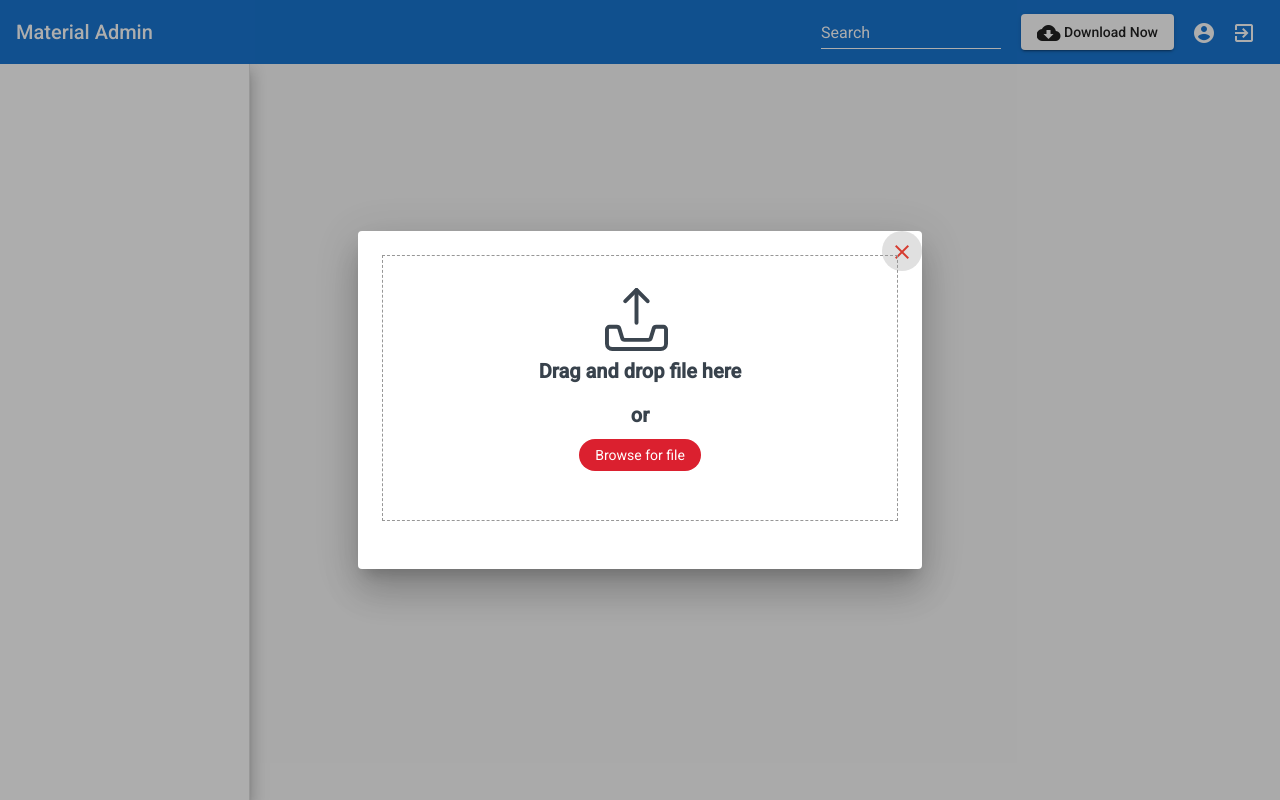
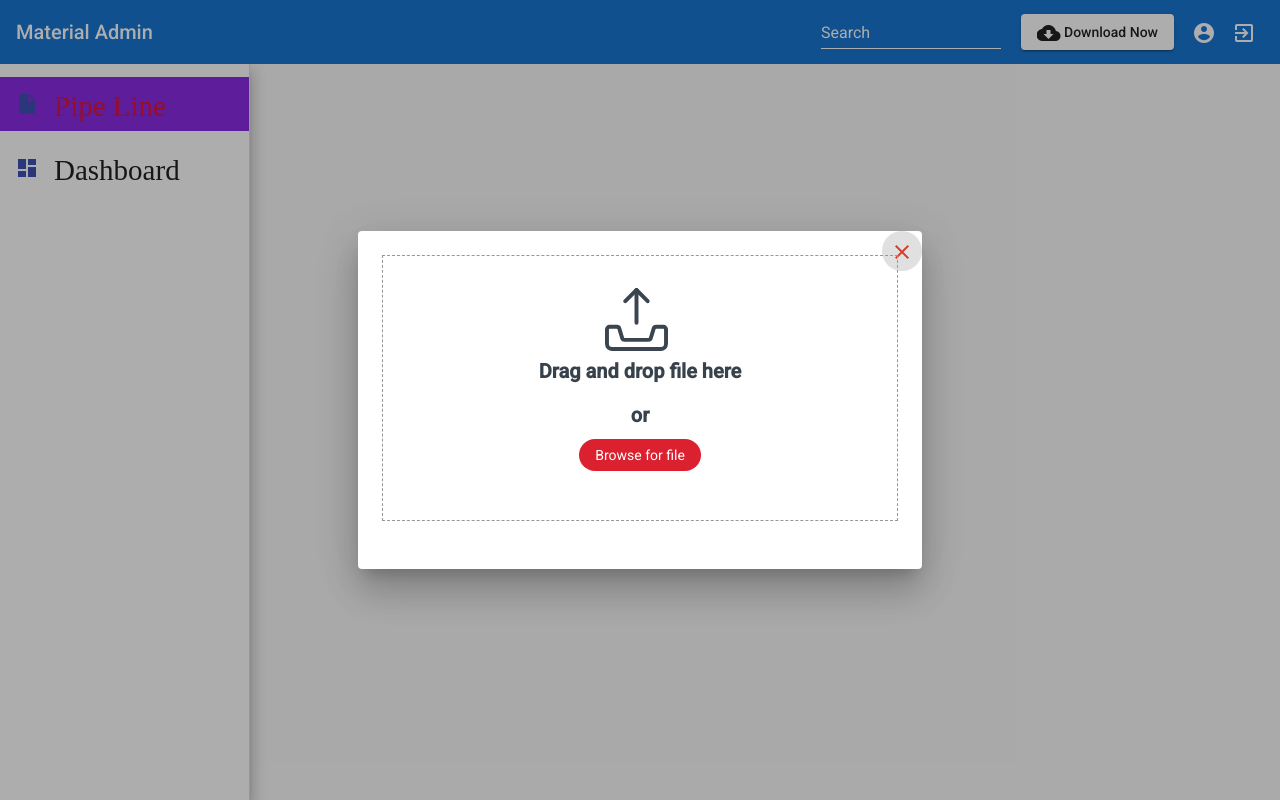
Before and after one commit to ambati-karvy/k-angilar-material-design, an Angular app: page /pipe-line in a window 1280 px wide. Built offline with nearby package versions, Linux system fonts and the light colour scheme.

Commit message:
file uploading styles

```diff
--- /dev/null
+++ b/src/app/layout/features/pipe-line/dashboard/dashboard.component.html
@@ -0,0 +1 @@
+<p>dashboard works!</p>
--- /dev/null
+++ b/src/app/layout/features/pipe-line/dashboard/dashboard.component.ts
@@ -0,0 +1,15 @@
+import { Component, OnInit } from '@angular/core';
+
+@Component({
+  selector: 'app-dashboard',
+  templateUrl: './dashboard.component.html',
+  styleUrls: ['./dashboard.component.css']
+})
+export class DashboardComponent implements OnInit {
+
+  constructor() { }
+
+  ngOnInit(): void {
+  }
+
+}
--- a/src/app/layout/features/pipe-line/pipe-line.component.ts
+++ b/src/app/layout/features/pipe-line/pipe-line.component.ts
@@ -12,12 +12,10 @@ export class PipeLineComponent implements OnInit,AfterViewInit  {
   constructor(public matDialog:MatDialog) { }
 
   ngOnInit(): void {
-    //this.matDialog.open(this.mismoFileUpload);
+
   }
 
-  openDialog() {
-    this.matDialog.open(this.mismoFileUpload);
-  }
+
   ngAfterViewInit() {
     this.matDialog.open(this.mismoFileUpload,{ disableClose: true });
   }
--- a/src/app/layout/lay-routing.module.ts
+++ b/src/app/layout/lay-routing.module.ts
@@ -2,11 +2,13 @@ import { NgModule, Component } from '@angular/core';
 import { Routes, RouterModule } from '@angular/router';
 import { LayoutComponent } from './layout.component';
 import { PipeLineComponent } from './features/pipe-line/pipe-line.component';
+import { DashboardComponent } from './features/pipe-line/dashboard/dashboard.component';
 
 
 const routes: Routes = [
   {path:'',component:LayoutComponent,children:[
-    {path:'pipe-line',component:PipeLineComponent}]}
+    {path:'pipe-line',component:PipeLineComponent},
+    {path:'dashboard',component:DashboardComponent}]}
 ];
 
 @NgModule({
--- a/src/app/layout/layout.component.scss
+++ b/src/app/layout/layout.component.scss
@@ -8,10 +8,10 @@
   left: 0;
   right: 0;
   .sidenav-container {
-    flex: 1;
+    flex: 2;
     background: $main-background-color;
     .sidenav {
-      padding: 12px;
+      padding: 0px;
       width: 250px;
       background: $white;
     }
@@ -20,3 +20,7 @@
     }
   }
 }
+
+.active {
+  color: #FFF !important;
+}
--- a/src/app/layout/layout.module.ts
+++ b/src/app/layout/layout.module.ts
@@ -8,6 +8,7 @@ import { WelcomeMaterialModule } from '../material/common.material.module';
 import { LayoutRoutingModule } from './lay-routing.module';
 import { FileProgressComponent } from './features/file-progress.component';
 import { ProgressDirective } from './features/progress.directive';
+import { DashboardComponent } from './features/pipe-line/dashboard/dashboard.component';
 
 
 
@@ -20,6 +21,7 @@ import { ProgressDirective } from './features/progress.directive';
     PipeLineComponent,
     FileProgressComponent,
     ProgressDirective,
+    DashboardComponent,
 
 
   ],
--- a/src/app/layout/side-bar/side-bar.component.html
+++ b/src/app/layout/side-bar/side-bar.component.html
@@ -1,3 +1,44 @@
 <mat-nav-list>
+    <!-- <a mat-list-item [routerLinkActive]="active-list-item" [routerLink]="['/pipe-line']">
+        <mat-icon class="sidenav-icon">insert_drive_file</mat-icon>Blank Page
+    </a>
+    <a mat-list-item [routerLinkActive]="active-list-item" [routerLink]="['/dashboard']">
+        <mat-icon class="sidenav-icon">insert_drive_file</mat-icon>Blank Page
+    </a>
+    <a mat-list-item [routerLinkActive]="active-list-item" [routerLink]="['/reports']">
+        <mat-icon class="sidenav-icon">insert_drive_file</mat-icon>Blank Page
+    </a> -->
 
+    <!-- <a mat-list-item routerLink="/pipe-line" routerLinkActive="active">
+        <h2 matLine>Home</h2>
+        <mat-icon matListIcon>home</mat-icon>
+    </a>
+    <a mat-list-item routerLink="/dashboard" routerLinkActive="active">
+        <h2 matLine>Account</h2>
+        <mat-icon matListIcon>person</mat-icon>
+    </a>
+    <a mat-list-item routerLink="/settings" routerLinkActive="active">
+        <h2 matLine>Settings</h2>
+        <mat-icon matListIcon>settings</mat-icon>
+    </a> -->
+    <!-- <ul>
+        <li routerLinkActive="active" *ngFor="let menuItem of menuItems" class="{{menuItem.class}} nav-item">
+            <a class="nav-link" [routerLink]="[menuItem.path]">
+                <i class="material-icons">{{menuItem.icon}}</i>
+                <p>{{menuItem.title}}</p>
+            </a>
+        </li>
+    </ul> -->
+    <ul class="nav navbar-nav item">
+        <li>
+            <a [routerLink]="['/pipe-line']" routerLinkActive="active">
+                <mat-icon class="sidenav-icon">insert_drive_file</mat-icon>Pipe Line
+            </a>
+        </li>
+        <li>
+            <a [routerLink]="['/dashboard']" routerLinkActive="active">
+                <mat-icon class="sidenav-icon">dashboard</mat-icon>Dashboard
+            </a>
+        </li>
+      </ul>
 </mat-nav-list>
--- a/src/app/layout/side-bar/side-bar.component.scss
+++ b/src/app/layout/side-bar/side-bar.component.scss
@@ -32,3 +32,31 @@
       }
   }
 }
+.active {
+    color: crimson !important;
+    background-color: blueviolet;
+}
+
+ul {
+list-style-type: none;
+margin: 0;
+padding: 0;
+overflow: hidden;
+//background-color: #F8F8FF;
+}
+ul li {
+padding: 5px 0px;
+}
+
+li a {
+display: block;
+text-align: left;
+font-size: 29px;
+padding: 15px;
+text-decoration: none;
+font-family: "Times New Roman", Times, serif;
+}
+
+li a:hover {
+background-color:blueviolet;
+}
--- a/src/app/layout/side-bar/side-bar.component.ts
+++ b/src/app/layout/side-bar/side-bar.component.ts
@@ -1,4 +1,23 @@
 import { Component, OnInit } from '@angular/core';
+
+
+declare const $: any;
+declare interface RouteInfo {
+    path: string;
+    title: string;
+    icon: string;
+    class: string;
+}
+export const ROUTES: RouteInfo[] = [
+    { path: '/dashboard', title: 'Dashboard',  icon: 'dashboard', class: '' },
+    { path: '/pipe-line', title: 'User Profile',  icon:'person', class: '' },
+    { path: '/table-list', title: 'Table List',  icon:'content_paste', class: '' },
+    { path: '/typography', title: 'Typography',  icon:'library_books', class: '' },
+    { path: '/icons', title: 'Icons',  icon:'bubble_chart', class: '' },
+    { path: '/maps', title: 'Maps',  icon:'location_on', class: '' },
+    { path: '/notifications', title: 'Notifications',  icon:'notifications', class: '' },
+    { path: '/upgrade', title: 'Upgrade to PRO',  icon:'unarchive', class: 'active-pro' },
+];
 
 @Component({
   selector: 'app-side-bar',
@@ -7,9 +26,12 @@ import { Component, OnInit } from '@angular/core';
 })
 export class SideBarComponent implements OnInit {
 
+  menuItems: any[];
+
   constructor() { }
 
-  ngOnInit(): void {
+  ngOnInit() {
+    this.menuItems = ROUTES.filter(menuItem => menuItem);
   }
 
 }
```
Also changed, not shown: src/app/layout/features/pipe-line/dashboard/dashboard.component.css (added), 1 other file (tests, documents, lock files or other folders).
